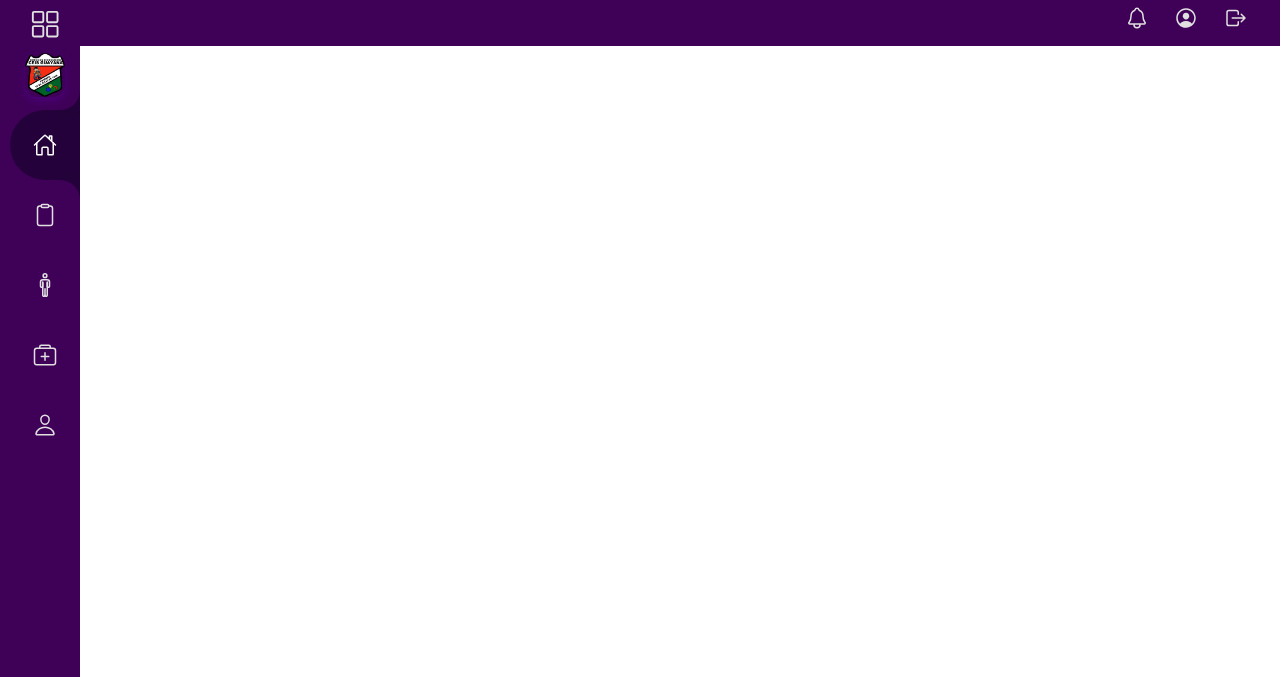
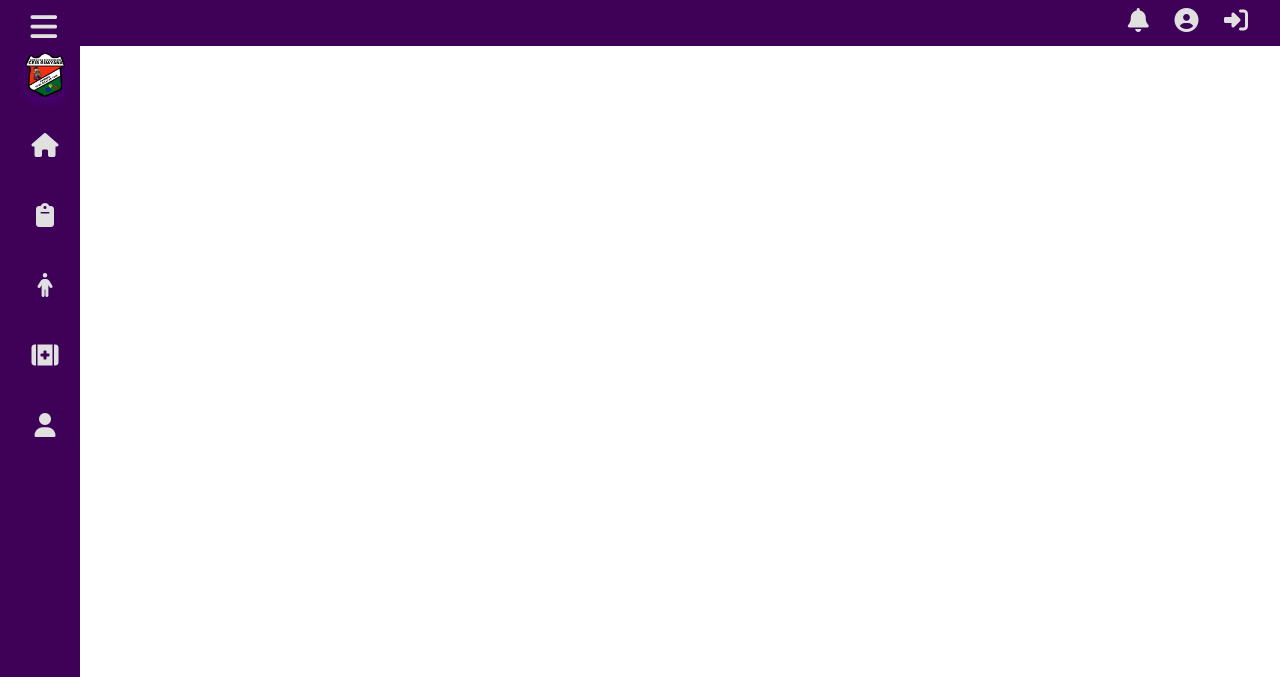
Before and after one commit to CrafteosK/AppRegistroyControl, a PHP site: page /AppRegistroyControl/vista/top-bar.php in a window 1280 px wide. Shown: the top 677 px of the page. Run offline with PHP 8.4, Linux system fonts and the light colour scheme.

Commit message:
REPOSITORIO21_(ULTIOMOS CAMBIOS)

```diff
--- a/registro.sql
+++ b/registro.sql
@@ -3,7 +3,7 @@
 -- https://www.phpmyadmin.net/
 --
 -- Servidor: 127.0.0.1
--- Tiempo de generación: 07-05-2025 a las 12:49:51
+-- Tiempo de generación: 07-05-2025 a las 13:34:00
 -- Versión del servidor: 10.4.32-MariaDB
 -- Versión de PHP: 8.2.12
 
--- a/vista/top-bar.php
+++ b/vista/top-bar.php
@@ -3,6 +3,7 @@
 <head>
     <meta charset="UTF-8">
     <meta name="viewport" content="width=device-width, initial-scale=1.0">
+    <link rel="stylesheet" href="fontawesome/fontawesome-free-6.7.2-web/css/all.css">
     <link rel="stylesheet" href="Stilos/header.css">
     <title>Inicio</title>
 </head>
@@ -11,7 +12,7 @@
         <div class="left">
             <div class="menu-container">
                 <div class="menu" id="menu">
-                    <div class="iconos"><ion-icon name="grid-outline"></ion-icon></div>
+                    <div class="i"><i class="fa-solid fa-bars"></i></div>
 
                 </div>
             </div>
@@ -19,22 +20,23 @@
 
         <div class="right">
          <h2 id="fecha"></h2>
-            <a href="#" id="notificaciones-icono">
-                <div class="iconos"><ion-icon name="notifications-outline"></ion-icon></div>
+            <a href="notificacion.php">
+                <div class="iconos"><i class="fa-solid fa-bell"></i></div>
             </a>
+
             <a href="cambiar-nombre.php">
-            <div class="iconos"><ion-icon name="person-circle-outline"></ion-icon></div>
+            <div class="iconos"><i class="fa-solid fa-circle-user"></i></div>
             </a>
 
             <a href="cerrar_sesion.php">
-                <div class="iconos"><ion-icon name="log-out-outline"></ion-icon></div>
+                <div class="iconos"><i class="fa-solid fa-right-to-bracket"></i></div>
             </a>
         </div>
     </header>
     <div class="sidebar" id="sidebar">
         <ul>
             <li class="logo" style="--bg:#ffffff;">
-                <a href="#">
+                <a href="inicio.php">
                     <div class="icon"><img src="imagen/Picsart_25-03-31_14-46-19-016.png" alt=""></div>
                     <div class="text">C.E.I Simoncito Guayana</div>
                 </a>
@@ -42,31 +44,31 @@
             <div class="Menulist">
                 <li style="--bg:#ff4d4d;" class="active">
                     <a href="inicio.php">
-                        <div class="icon"><ion-icon name="home-outline"></ion-icon></div>
+                        <div class="icon"><i class="fa-solid fa-house"></i></div>
                         <div class="text">Inicio</div>
                     </a>
                 </li>
                 <li style="--bg:#ff7e4d;">
                     <a href="asistencias.php">
-                        <div class="icon"><ion-icon name="clipboard-outline"></ion-icon></div>
+                        <div class="icon"><i class="fa-solid fa-clipboard"></i></div>
                         <div class="text">Asistencias</div>
                     </a>
                 </li>
                 <li style="--bg:#ffdf4d;">
                     <a href="trabajadores.php">
-                        <div class="icon"><ion-icon name="man-outline"></ion-icon></div>
+                        <div class="icon"><i class="fa-solid fa-person"></i></div>
                         <div class="text">Trabajadores</div>
                     </a>
                 </li>
                 <li style="--bg:#4dff4d;">
                     <a href="reposo_medico.php">
-                        <div class="icon"><ion-icon name="medkit-outline"></ion-icon></div>
+                        <div class="icon"><i class="fa-solid fa-kit-medical"></i></div>
                         <div class="text">Reposo medico</div>
                     </a>
                 </li>
                 <li style="--bg:#884dff;">
                     <a href="usuarios.php">
-                        <div class="icon"><ion-icon name="person-outline"></ion-icon></div>
+                        <div class="icon"><i class="fa-solid fa-user"></i></div>
                         <div class="text">Usuario</div>
                     </a>
                 </li>
@@ -141,12 +143,7 @@
                 });
             });
         }
-
-        const notificacionesIcono = document.getElementById('notificaciones-icono');
-        const notificacionesContenedor = document.getElementById('notificaciones-contenedor');
-        const notificacionesLista = document.getElementById('notificaciones-lista');
-
-
+    });
 </script>
 
 </body>
```
